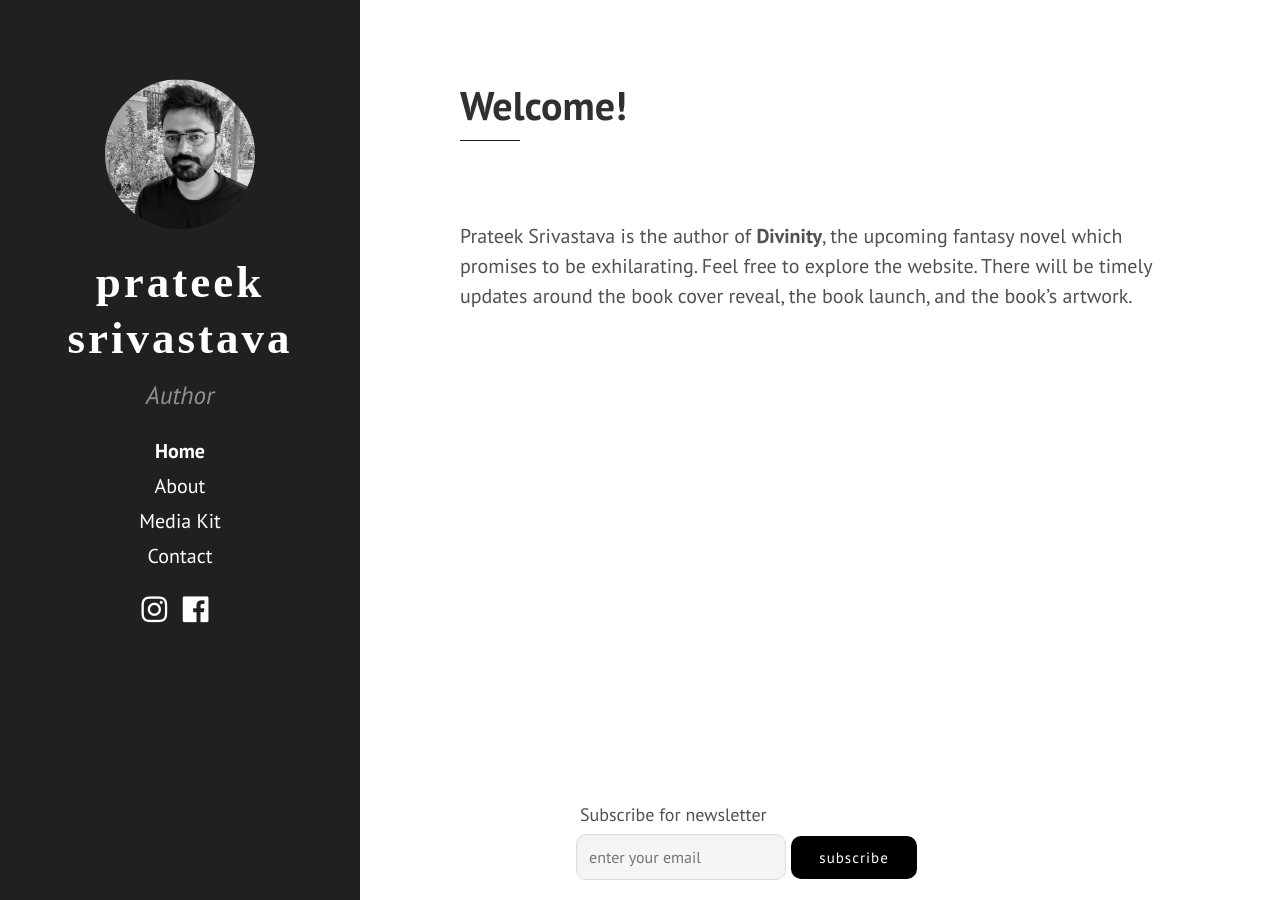
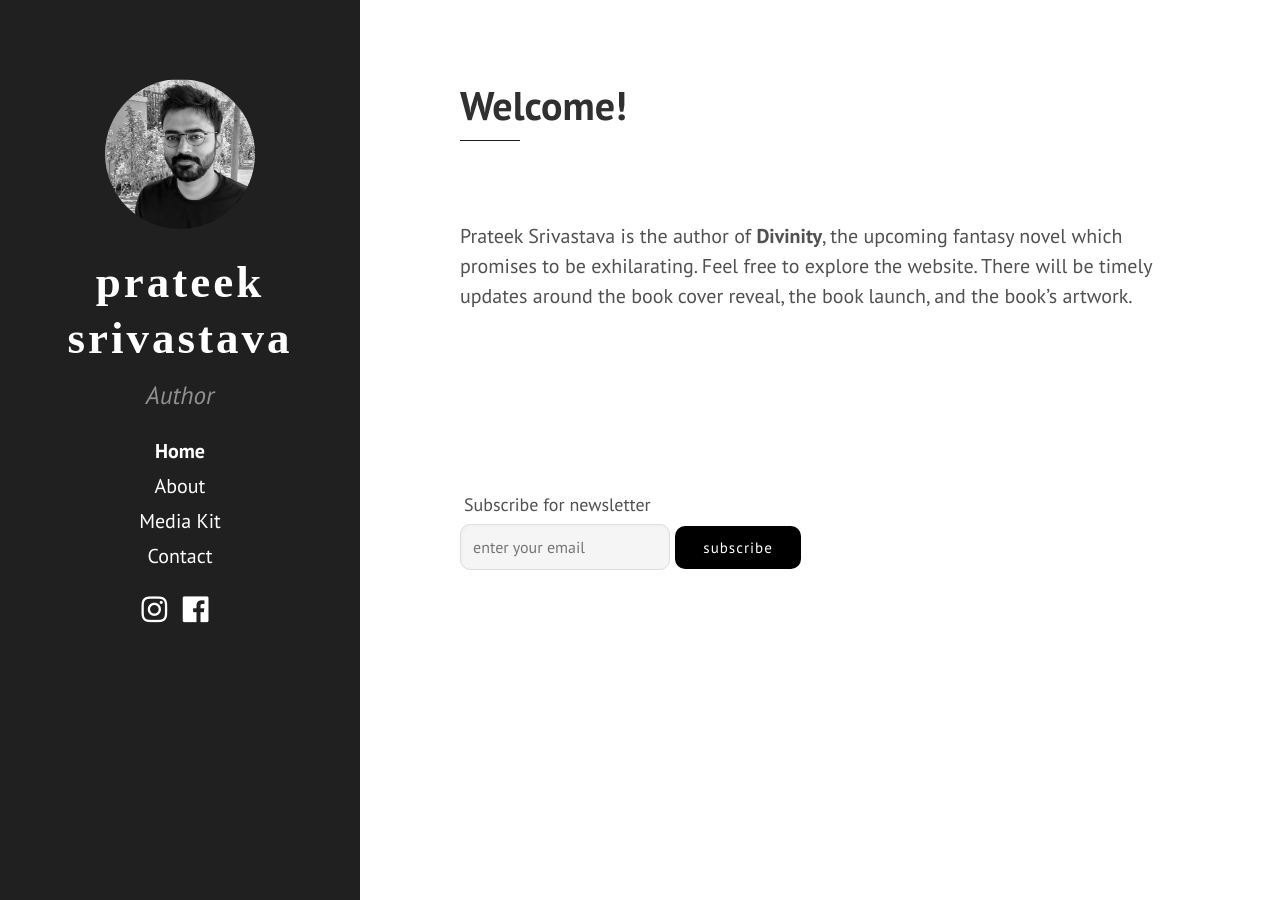
Before and after one commit to pratzo13/pratzo13.github.io, a Jekyll site: the page built from 00_home.md, in a window 1280 px wide. Built offline with Jekyll 4.4.1, drawn with Linux system fonts in a browser that asks for light colours.

Commit message:
newsletter signup form position

```diff
--- a/_layouts/default.html
+++ b/_layouts/default.html
@@ -11,7 +11,7 @@
       {{ content }}
 
 
-      <div id="signup-form" class="signup-form">
+      <div id="signup-form">
         <form action="https://getsimpleform.com/messages?form_api_token=e8cc5c353641345e74b3966ab7ca0163" method="POST" enctype="multipart/form-data">
           <div class="common-text">
             Subscribe for newsletter
--- a/public/css/misc.css
+++ b/public/css/misc.css
@@ -15,12 +15,6 @@
 .fa {
   padding-right: 10px;
   font-size: 30px !important;
-}
-
-.signup-form {
-  position: fixed;
-  left: 45%;
-  bottom: 0;
 }
 
 .common-text {
```
